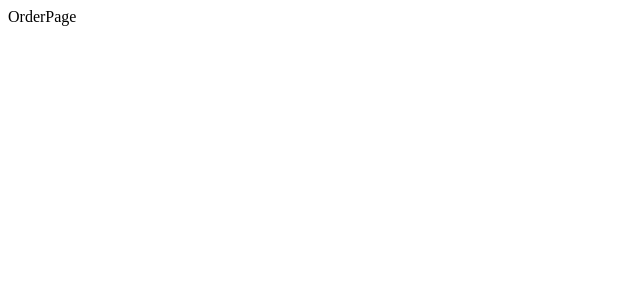
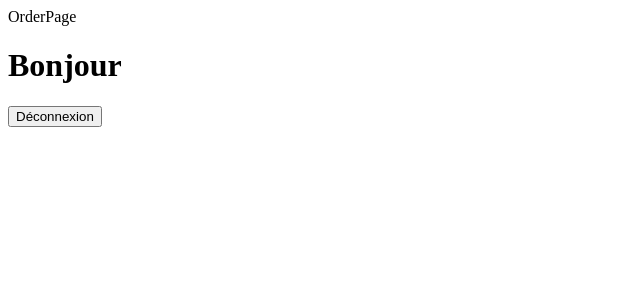
Before and after one commit to studentOCDBX/crazy-burger, a React (Vite) app: page /order in a window 1280 px wide. Shown: the top 300 px of the page, without its empty margins (0-640 px from the left). Built offline with nearby package versions, Linux system fonts and the light colour scheme.

Commit message:
✨ F02:LoginPage>add redirection link from/to OrderPage

```diff
--- a/src/components/Pages/LoginForm.jsx
+++ b/src/components/Pages/LoginForm.jsx
@@ -1,4 +1,5 @@
 import React, { useState } from 'react'
+import { Link } from 'react-router-dom'
 
 function LoginForm() {
     // state (état, données)
@@ -7,7 +8,7 @@ function LoginForm() {
     // Comportements
     const handleSubmit = (e) => {
         e.preventDefault()
-        alert(`Bonjour ${name}`)
+        // alert(`Bonjour ${name}`)
         setName("")
     }
 
@@ -24,7 +25,9 @@ function LoginForm() {
             <h2>Connectez-vous</h2>
             <input type="text" required placeholder="Entrez votre prénom..." value={name} onChange={handleChange} />
             <button >Accéder à votre espace</button>
-        </form>
+            <Link to="/order">Vers OrderPage
+            </Link>
+        </form >
     )
 }
 
--- a/src/components/Pages/error/ErrorPage.jsx
+++ b/src/components/Pages/error/ErrorPage.jsx
@@ -1,6 +1,11 @@
 function ErrorPage() {
     return (
-        <div>ErrorPage</div>
+        <>
+            <h1>ErrorPage</h1>
+            <a href="/">
+                <button >Retourner vers la page d'accueil</button>
+            </a>
+        </>
     )
 }
 export default ErrorPage
--- a/src/components/Pages/order/OrderPage.jsx
+++ b/src/components/Pages/order/OrderPage.jsx
@@ -1,6 +1,15 @@
+import { Link, useParams } from "react-router-dom"
+
 function OrderPage() {
+    const { name } = useParams()
     return (
-        <div>OrderPage</div>
+        <>
+            <div>OrderPage</div>
+            <h1>Bonjour {name}</h1>
+            <Link to="/">
+                <button>Déconnexion</button>
+            </Link>
+        </>
     )
 }
 export default OrderPage
```
